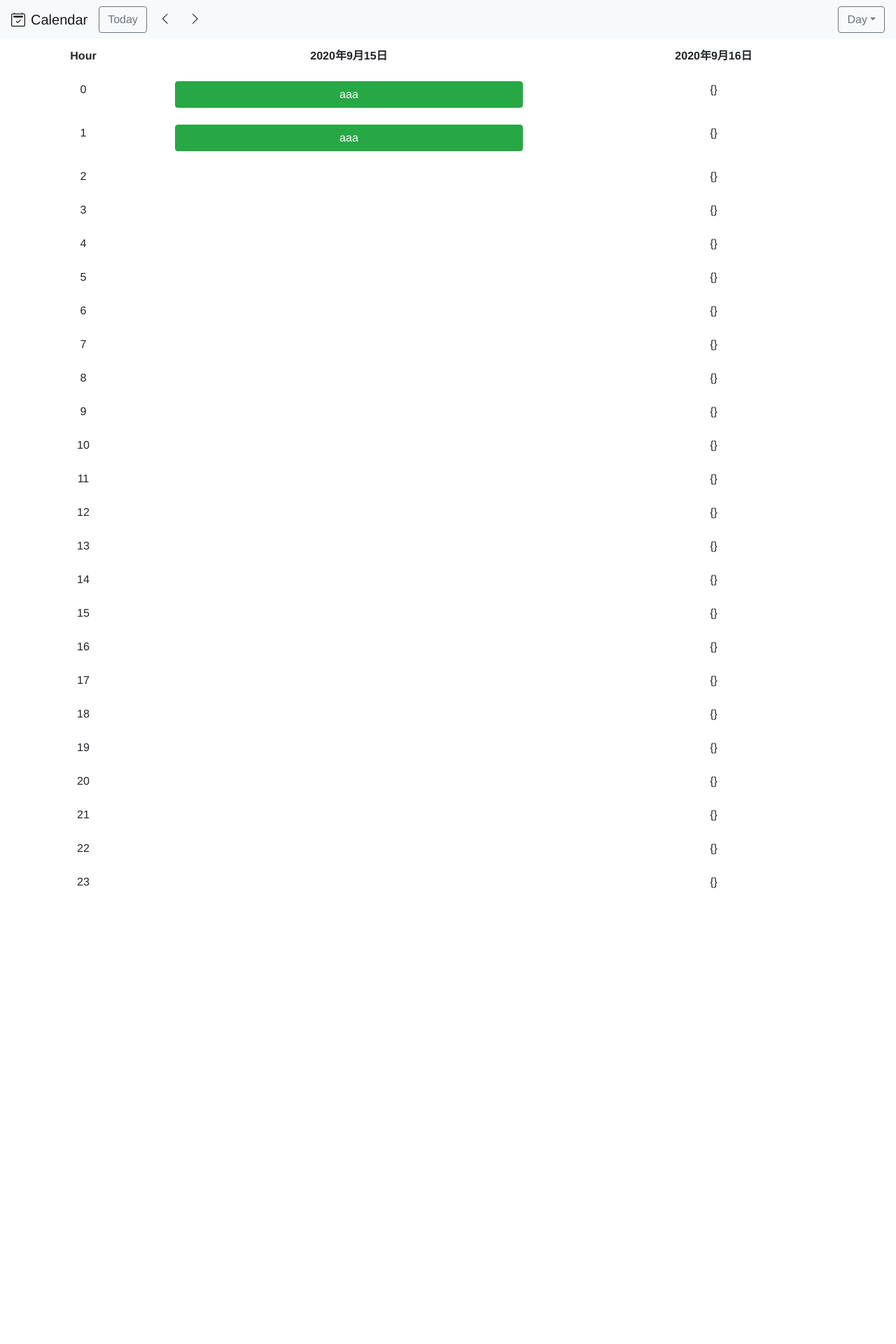
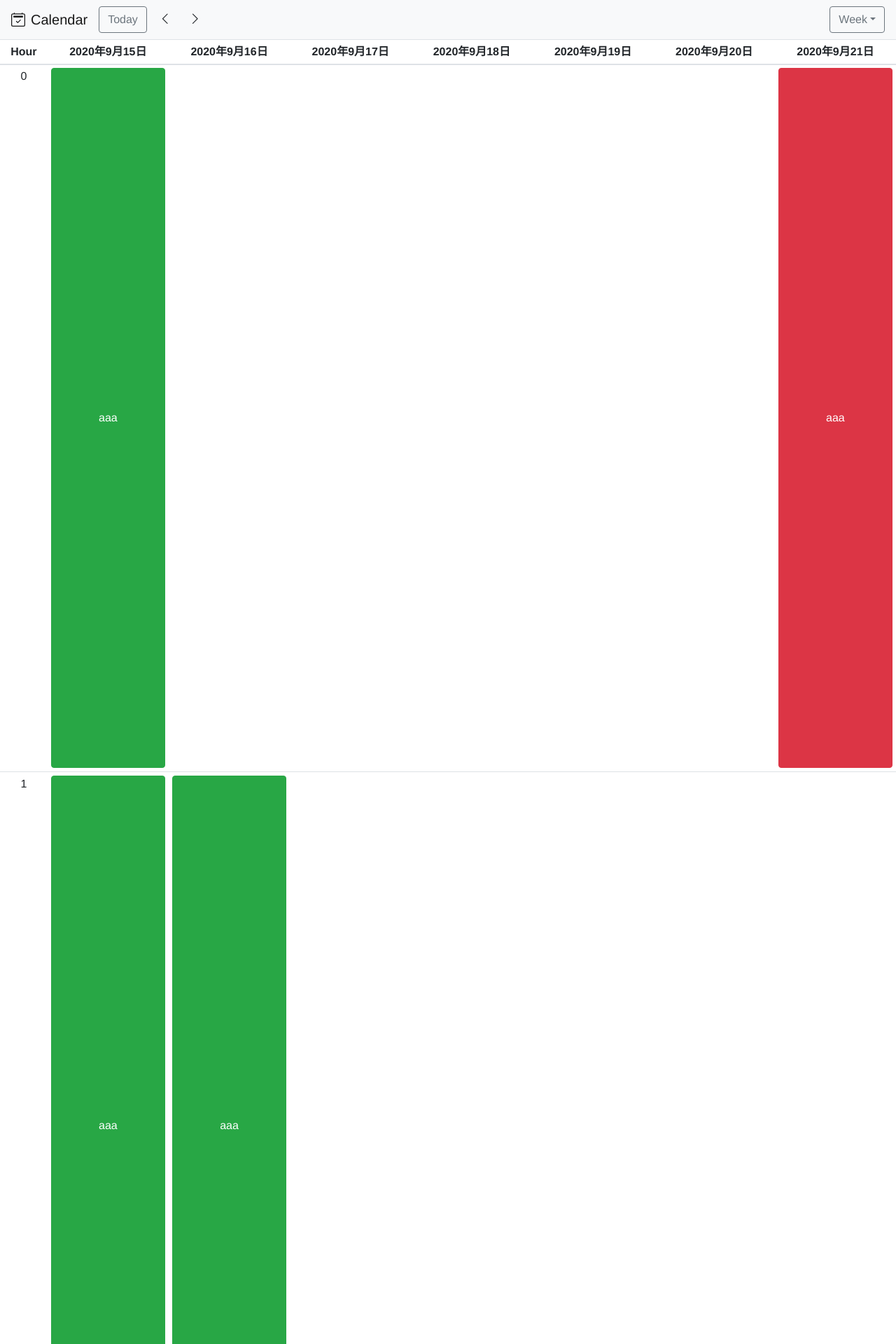
Before and after one commit to primus2019/G-Calendar, a Vue app: page /#/ in a window 1280 px wide. Shown: the top 1920 px of the page at 70% size. Before the commit the page ends 1300 px from the top, so only its background shows below. Built offline with nearby package versions, Linux system fonts and the light colour scheme.

Commit message:
Add current updates;

```diff
--- /dev/null
+++ b/src/components/HourList.vue
@@ -0,0 +1,40 @@
+<template>
+<b-row>
+    <b-col xl="6" lg="6" md="6" sm="6" cols="6" v-for="(singleList, index) in listItems" :key="index" style="margin: 0px; padding: 0px;">
+      <b-list-group>
+        <div v-for="(item, index) in hourList" :key="index">
+          <b-list-group-item class="list-group-item" style="height: 100px;">
+            {{ item }}
+            <b-button v-if="item === 1"
+              style="position: relative; height: 1000px; z-index: 30;"
+            >
+              aaa
+            </b-button>
+          </b-list-group-item>
+        </div>
+      </b-list-group>
+    </b-col>
+</b-row>
+</template>
+
+<script lang="ts">
+import Vue from 'vue'
+export default Vue.extend({
+  name: 'HourList',
+  props: {
+    timeUnit: String,
+    tableFields: Array,
+    listItems: Array
+  },
+  data () {
+    return {
+      hourList: [
+        0, 1, 2, 3, 4, 5, 6, 7, 8, 9, 10, 11, 12, 13, 14, 15, 16, 17, 18, 19, 20, 21, 22, 23
+      ]
+    }
+  }
+})
+</script>
+
+<style scoped>
+</style>
--- a/src/components/HourTable.vue
+++ b/src/components/HourTable.vue
@@ -1,12 +1,12 @@
 <template>
-  <b-table responsive borderless selectable select-mode="single" :fields="tableFields" :items="tableItems">
+  <b-table responsive small selectable select-mode="single" :fields="tableFields" :items="tableItems" primary-key="hour">
     <template v-slot:cell(hour)="data">
       {{ data.value }}
     </template>
     <template v-slot:cell(day0)="data" v-if="['W', 'X', 'D'].includes(timeUnit)">
       <b-button
         block
-        id="taskButton"
+        class="task-button"
         v-if="data.value.title"
         :variant="importanceMap[data.value.importance]"
       >
@@ -14,22 +14,64 @@
       </b-button>
     </template>
     <template v-slot:cell(day1)="data" v-if="['W', 'X'].includes(timeUnit)">
+      <b-button
+        block
+        class="task-button"
+        v-if="data.value.title"
+        :variant="importanceMap[data.value.importance]"
+      >
         {{ data.value.title }}
+      </b-button>
     </template>
     <template v-slot:cell(day2)="data" v-if="['W', 'X'].includes(timeUnit)">
+      <b-button
+        block
+        class="task-button"
+        v-if="data.value.title"
+        :variant="importanceMap[data.value.importance]"
+      >
         {{ data.value.title }}
+      </b-button>
     </template>
     <template v-slot:cell(day3)="data" v-if="['W', 'X'].includes(timeUnit)">
+      <b-button
+        block
+        class="task-button"
+        v-if="data.value.title"
+        :variant="importanceMap[data.value.importance]"
+      >
         {{ data.value.title }}
+      </b-button>
     </template>
     <template v-slot:cell(day4)="data" v-if="['W'].includes(timeUnit)">
+      <b-button
+        block
+        class="task-button"
+        v-if="data.value.title"
+        :variant="importanceMap[data.value.importance]"
+      >
         {{ data.value.title }}
+      </b-button>
     </template>
     <template v-slot:cell(day5)="data" v-if="['W'].includes(timeUnit)">
+      <b-button
+        block
+        class="task-button"
+        v-if="data.value.title"
+        :variant="importanceMap[data.value.importance]"
+      >
         {{ data.value.title }}
+      </b-button>
     </template>
     <template v-slot:cell(day6)="data" v-if="['W'].includes(timeUnit)">
+      <b-button
+        block
+        class="task-button"
+        v-if="data.value.title"
+        :variant="importanceMap[data.value.importance]"
+      >
         {{ data.value.title }}
+      </b-button>
     </template>
   </b-table>
 </template>
@@ -61,3 +103,13 @@ export default Vue.extend({
   }
 })
 </script>
+
+<style scoped>
+.task-button {
+  height: 1000px;
+}
+b-table {
+  table-layout: fixed;
+  word-break: break-all;
+}
+</style>
--- a/src/views/Calendar.vue
+++ b/src/views/Calendar.vue
@@ -14,6 +14,11 @@
         :tableItems="tableItems"
       ></HourTable>
     </b-row>
+    <HourList
+      :timeUnit="timeUnit"
+      :tableFields="tableFields"
+      :listItems="listItems"
+    ></HourList>
   </b-container>
 </template>
 
@@ -21,24 +26,31 @@
 import Vue from 'vue'
 import Navbar from '../components/Navbar.vue'
 import HourTable from '../components/HourTable.vue'
+import HourList from '../components/HourList.vue'
 
 export default Vue.extend({
   name: 'Calendar',
   components: {
     Navbar,
-    HourTable
+    HourTable,
+    HourList
   },
   data () {
     return {
-      timeUnit: 'D',
+      timeUnit: 'W',
       tableFields: [
         'hour',
         { key: 'day0', label: '2020年9月15日' },
-        { key: 'day1', label: '2020年9月16日' }
+        { key: 'day1', label: '2020年9月16日' },
+        { key: 'day2', label: '2020年9月17日' },
+        { key: 'day3', label: '2020年9月18日' },
+        { key: 'day4', label: '2020年9月19日' },
+        { key: 'day5', label: '2020年9月20日' },
+        { key: 'day6', label: '2020年9月21日' }
       ],
       tableItems: [
-        { hour: 0, day0: { start: 20, end: 30, title: 'aaa', description: 'bbb', importance: 0 }, day1: {} },
-        { hour: 1, day0: { start: 20, end: 30, title: 'aaa', description: 'bbb', importance: 0 }, day1: {} },
+        { hour: 0, day0: { start: 20, end: 30, title: 'aaa', description: 'bbb', importance: 0 }, day1: {}, day2: {}, day3: {}, day4: {}, day5: {}, day6: { title: 'aaa', importance: 3 } },
+        { hour: 1, day0: { start: 20, end: 30, title: 'aaa', description: 'bbb', importance: 0 }, day1: { start: 20, end: 30, title: 'aaa', description: 'bbb', importance: 0 } },
         { hour: 2, day0: {}, day1: {} },
         { hour: 3, day0: {}, day1: {} },
         { hour: 4, day0: {}, day1: {} },
@@ -61,6 +73,20 @@ export default Vue.extend({
         { hour: 21, day0: {}, day1: {} },
         { hour: 22, day0: {}, day1: {} },
         { hour: 23, day0: {}, day1: {} }
+      ],
+      listItems: [
+        [
+          { start: '0620', end: '0820', title: 'aaa', description: 'bbb', importance: 0 },
+          { start: '0620', end: '0820', title: 'aaa', description: 'bbb', importance: 0 },
+          { start: '0620', end: '0820', title: 'aaa', description: 'bbb', importance: 0 },
+          { start: '0620', end: '0820', title: 'aaa', description: 'bbb', importance: 0 }
+        ],
+        [
+          { start: '0620', end: '0820', title: 'aaa', description: 'bbb', importance: 0 },
+          { start: '0620', end: '0820', title: 'aaa', description: 'bbb', importance: 0 },
+          { start: '0620', end: '0820', title: 'aaa', description: 'bbb', importance: 0 },
+          { start: '0620', end: '0820', title: 'aaa', description: 'bbb', importance: 0 }
+        ]
       ]
     }
   },
```
Lines whose indentation alone changed are shown as unchanged.
